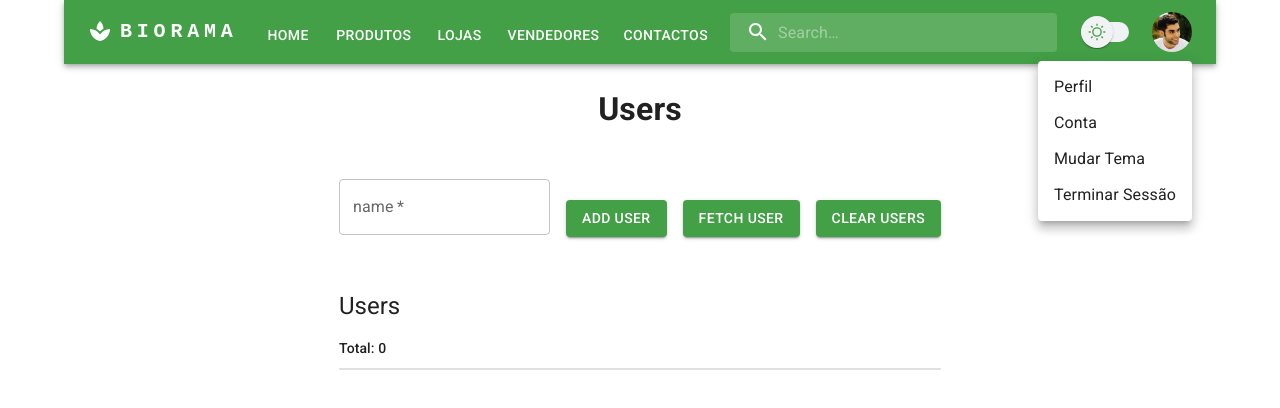
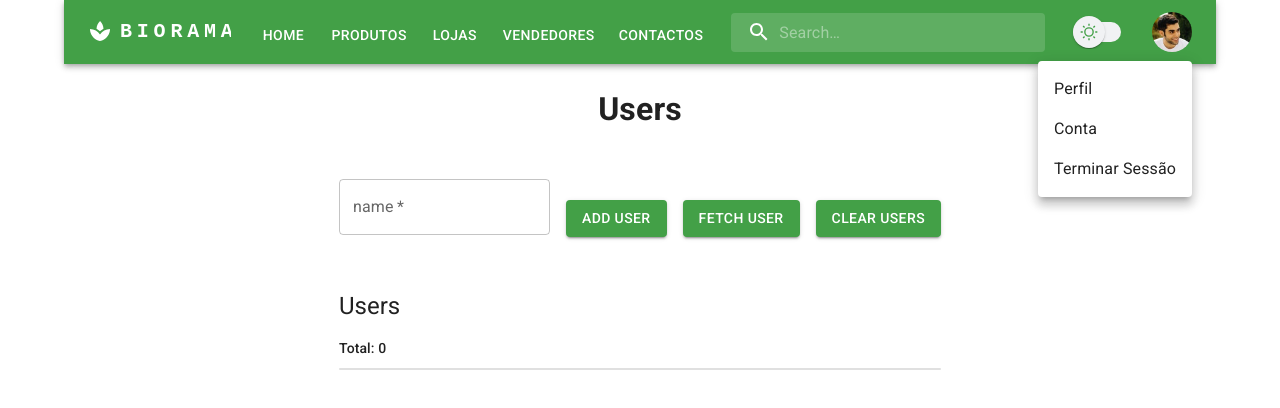
Before and after one commit to JPSCorreia/biorama, a React (Vite) app: page / in a window 1280 px wide. Both pictures are taken after a click on the button "Open settings". Shown: the top 408 px of the page. Built offline with nearby package versions, Linux system fonts and the light colour scheme; what mobx-persist-store would draw is missing.

Commit message:
add theme switcher to settings menu

```diff
--- a/src/assets/styles/index.css
+++ b/src/assets/styles/index.css
@@ -33,3 +33,7 @@
   a {
     text-decoration: none;
   }
+
+  .css-jzcd7z-MuiFormControlLabel-root {
+    /* margin-right: 0 !important; */
+  }
--- a/src/components/Navbar.jsx
+++ b/src/components/Navbar.jsx
@@ -31,9 +31,14 @@ const pages = [
 const settings = [
     { id: 1, name: 'Perfil', link: '/perfil' },
     { id: 2, name: 'Conta', link: '/conta' },
-    { id: 3, name: 'Mudar Tema', onClick: appStore.changeThemeType },
-    { id: 4, name: 'Terminar Sessão', onClick: () => console.log('Logging out...') },
+    {
+        id: 3,
+        name: 'Terminar Sessão',
+        onClick: () => console.log('Logging out...'),
+    },
 ];
+
+const tema = { id: 4, name: 'Tema', onClick: appStore.changeThemeType };
 
 function Navbar() {
     const [anchorElNav, setAnchorElNav] = React.useState(null);
@@ -62,7 +67,7 @@ function Navbar() {
         '&:hover': {
             backgroundColor: alpha(theme.palette.common.white, 0.25),
         },
-        marginLeft: 10,
+        marginLeft: 5,
         width: '30%',
         [theme.breakpoints.down('lg')]: {
             width: '100%',
@@ -176,6 +181,7 @@ function Navbar() {
                                     <MenuItem
                                         key={page.name}
                                         onClick={handleCloseNavMenu}
+                                        sx={{ height: '40px' }}
                                     >
                                         <Typography textAlign="center">
                                             {page.name}
@@ -217,7 +223,7 @@ function Navbar() {
                         ))}
                     </Box>
 
-                    <Search sx={{ marginRight: 2 }}>
+                    <Search sx={{ marginRight: 2, marginLeft: 2 }}>
                         <SearchIconWrapper>
                             <SearchIcon />
                         </SearchIconWrapper>
@@ -226,10 +232,11 @@ function Navbar() {
                             inputProps={{ 'aria-label': 'search' }}
                         />
                     </Search>
+                    <Box sx={{ display: { md: 'flex', xs: 'none' }, ml: 2, mr: 0 }}>
+                        <ThemeSwitcher />
+                    </Box>
 
-                    <ThemeSwitcher />
-
-                    <Box sx={{ flexGrow: 0 }}>
+                    <Box sx={{ flexGrow: 0, ml: 1 }}>
                         <Tooltip title="Open settings">
                             <IconButton
                                 onClick={handleOpenUserMenu}
@@ -257,6 +264,48 @@ function Navbar() {
                             open={Boolean(anchorElUser)}
                             onClose={handleCloseUserMenu}
                         >
+                            <NavLink
+                                key={`menu-appbar-${tema.id}`}
+                                to={tema.link}
+                                style={{
+                                    textDecoration: 'none',
+                                    color: 'inherit',
+                                }}
+                            >
+                                <MenuItem
+                                    key={1}
+                                    onClick={() => {
+                                        handleCloseUserMenu();
+                                        tema.onClick();
+                                    }}
+                                    sx={{
+                                        height: '40px',
+                                        display: { xs: 'flex', md: 'none' },
+                                        zIndex: 9999,
+                                    }}
+                                >
+                                    <Box textAlign="center">
+                                        {tema.name === 'Tema' ? (
+                                            <Box
+                                                sx={{
+                                                    display: {
+                                                        md: 'none',
+                                                        xs: 'flex',
+                                                    },
+                                                    alignItems: 'center',
+                                                    justifyContent:
+                                                        'space-between',
+                                                }}
+                                            >
+                                                <Box sx={{ mr: 2 }}>Tema </Box>{' '}
+                                                <ThemeSwitcher />
+                                            </Box>
+                                        ) : (
+                                            tema.name
+                                        )}
+                                    </Box>
+                                </MenuItem>
+                            </NavLink>
                             {settings.map((setting) => (
                                 <NavLink
                                     key={`menu-appbar-${setting.id}`}
@@ -274,10 +323,11 @@ function Navbar() {
                                                 ? setting.onClick()
                                                 : '';
                                         }}
+                                        sx={{ height: '40px' }}
                                     >
-                                        <Typography textAlign="center">
+                                        <Box textAlign="center">
                                             {setting.name}
-                                        </Typography>
+                                        </Box>
                                     </MenuItem>
                                 </NavLink>
                             ))}
--- a/src/components/ThemeSwitcher.jsx
+++ b/src/components/ThemeSwitcher.jsx
@@ -54,21 +54,17 @@ const MaterialUISwitch = styled(Switch)(({ theme }) => ({
 const ThemeSwitcher = observer(() => {
 
   return (
-    <Box sx ={ { display: {md: 'flex', xs: 'none'}, alignItems: 'center', justifyContent: 'center'}}>
+    <Box sx ={ { display: 'flex', alignItems: 'center', justifyContent: 'center'}}>
     {/* <h3>Toggle Dark mode</h3> */}
     {/* <Typography sx={{ m: 1 }} variant="h6" component="div"> Toggle Dark mode</Typography> */}
     {/* <Switch checked={appStore.themeType == 'dark' ? true : false} onChange={appStore.changeThemeType} /> */}
     <FormControlLabel
-        control={<MaterialUISwitch sx={{ marginLeft: 1.5 }} checked={appStore.themeType == 'dark' ? true : false} onChange={appStore.changeThemeType} />}
+        control={<MaterialUISwitch sx={{ marginLeft: 0 }} checked={appStore.themeType == 'dark' ? true : false} onChange={appStore.changeThemeType} />}
         label=""
       />
     </Box>
   );
 });
 
-// sx={{
-//   display: { xs: 'block', md: 'none' },
-// }}
-
 
 export default ThemeSwitcher;
```
